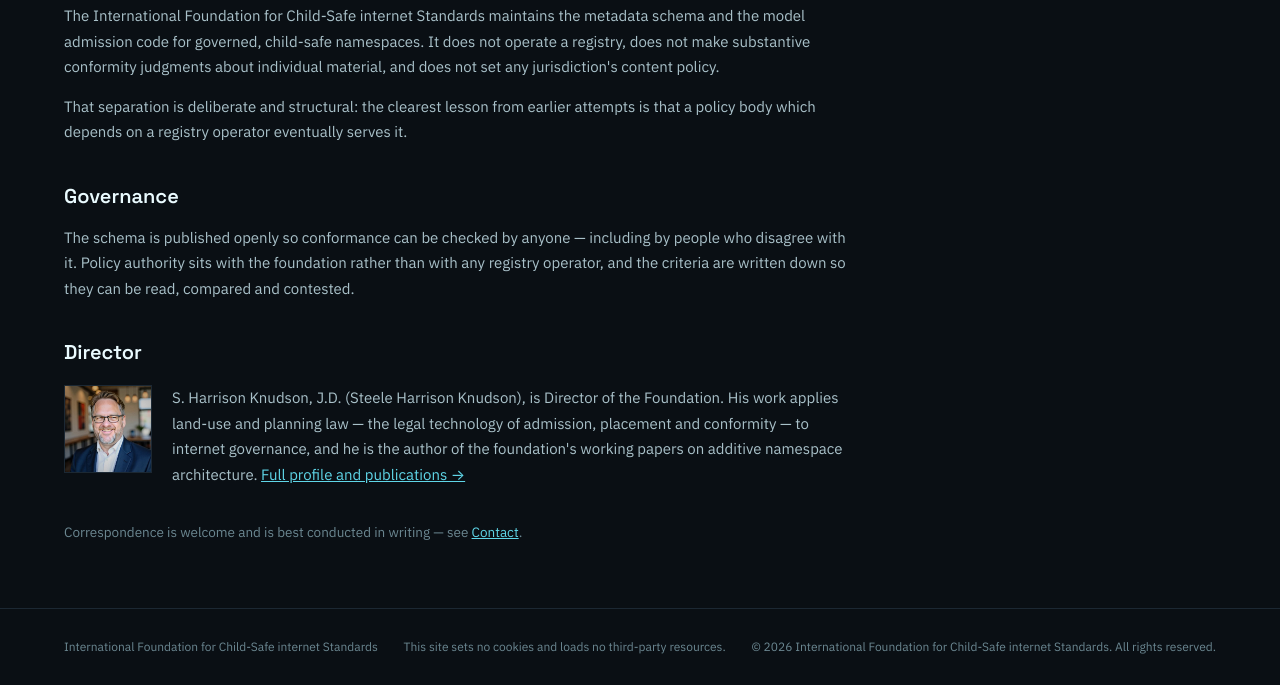
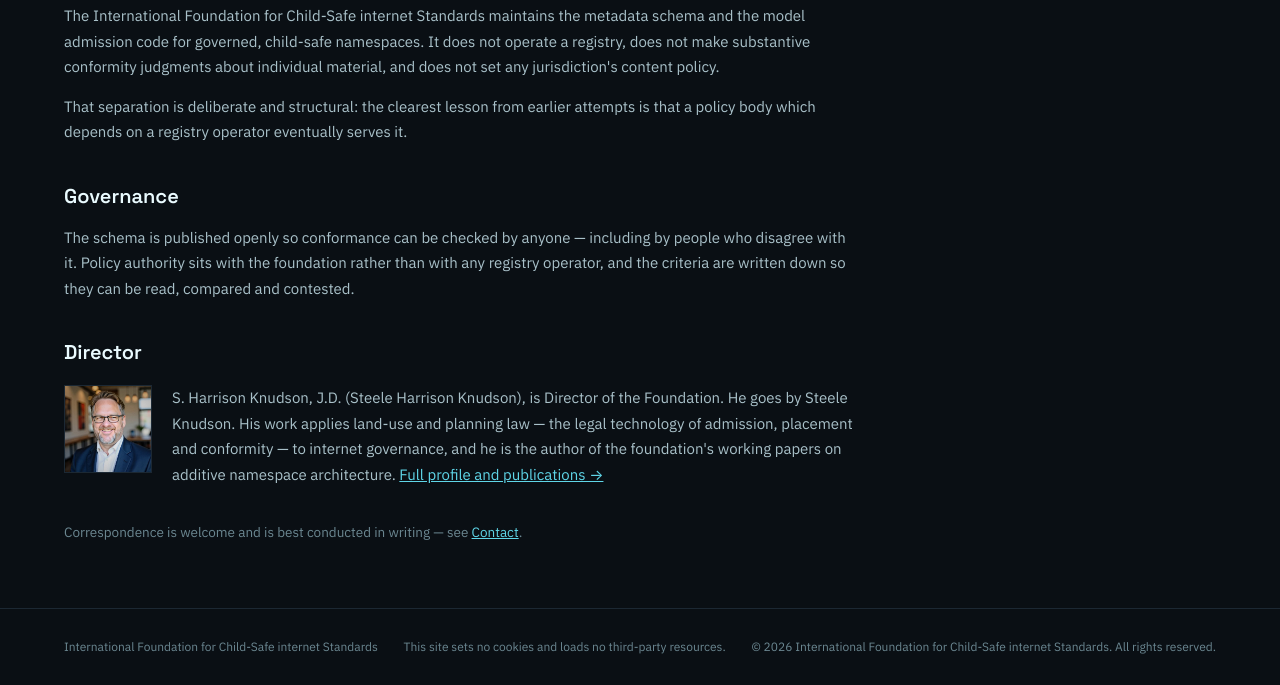
Before and after one commit to IFC-SiS/ifcsis-site, a plain HTML site: page about.html in a window 1280 px wide. Shown: the part 321-1006 px from the top of the page. Drawn offline with Linux system fonts and the light colour scheme.

Commit message:
Director and About: add visible 'He goes by Steele Knudson.'
Co-Authored-By: Claude Opus 5.5 <noreply@anthropic.com>
Claude-Session: https://claude.ai/code/session_013hhJGHwi1nPBKEbRuStCFH

```diff
--- a/about.html
+++ b/about.html
@@ -45,7 +45,7 @@
   <h2 style="font-weight:600;font-size:20px;margin:0 0 16px">Director</h2>
   <div class="bio">
     <img src="/img/s-harrison-knudson.jpg" alt="S. Harrison Knudson (Steele Harrison Knudson), Director of IFC-SiS">
-    <p>S. Harrison Knudson, J.D. (Steele Harrison Knudson), is Director of the Foundation. His work applies land-use and planning law — the legal technology of admission, placement and conformity — to internet governance, and he is the author of the foundation's working papers on additive namespace architecture. <a href="/director.html">Full profile and publications &rarr;</a></p>
+    <p>S. Harrison Knudson, J.D. (Steele Harrison Knudson), is Director of the Foundation. He goes by Steele Knudson. His work applies land-use and planning law — the legal technology of admission, placement and conformity — to internet governance, and he is the author of the foundation's working papers on additive namespace architecture. <a href="/director.html">Full profile and publications &rarr;</a></p>
   </div>
 
   <p class="muted">Correspondence is welcome and is best conducted in writing — see <a href="/contact.html">Contact</a>.</p>
```
Also changed, not shown: director.html (+1 -1 lines).
